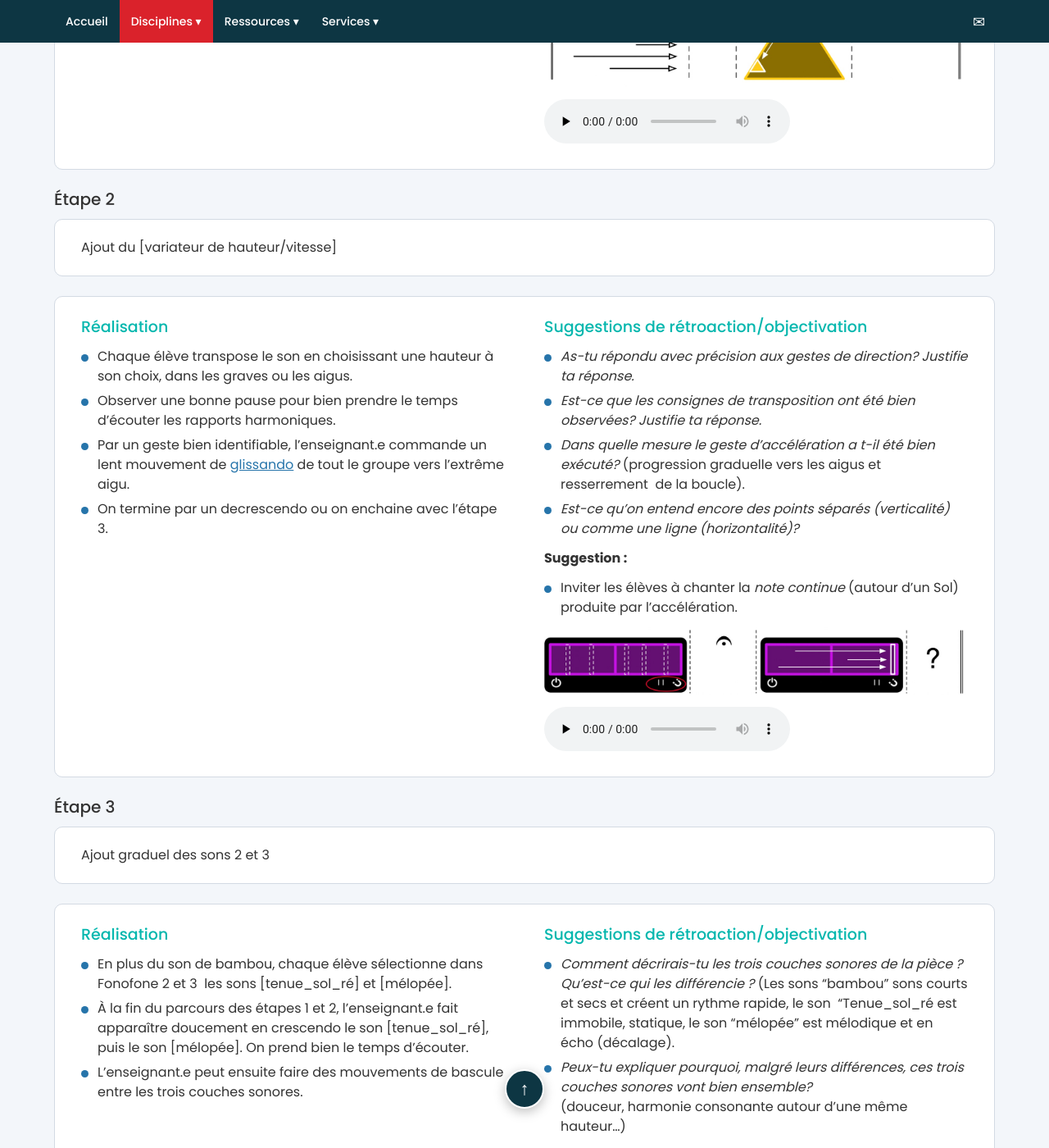
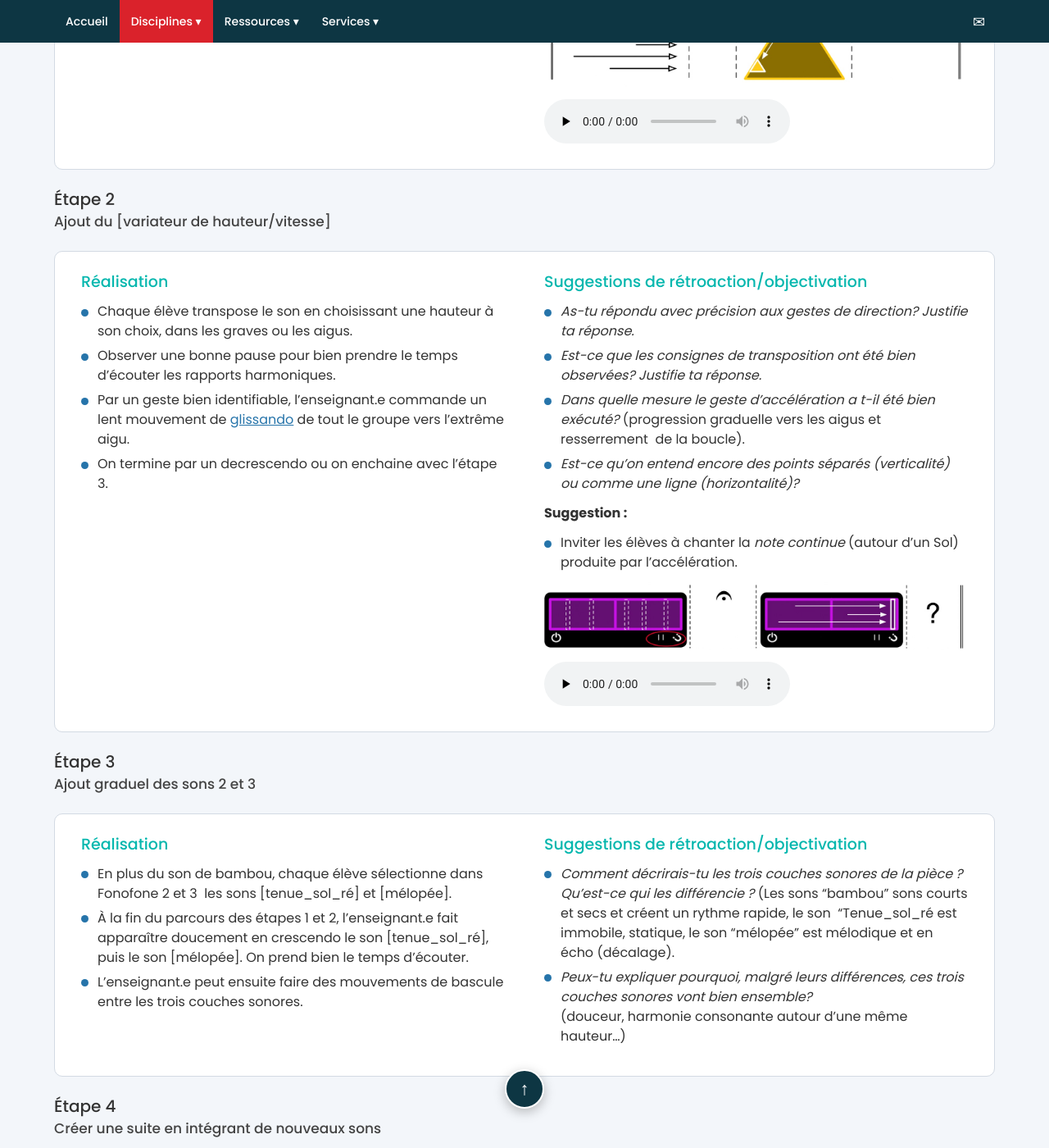
Before and after one commit to yves-fonofone/site-fonofone-revision, a Jekyll site: the page built from _activites/accumulation-points-web.md, in a window 1280 px wide and 1400 px high, scrolled down 2299 px. Shown: the whole window at 82% size. Built offline with Jekyll 4.4.1, drawn with Linux system fonts in a browser that asks for light colours.

Commit message:
Accumulation-sons courts : phrases d'introduction des étapes 2 à 4 en sous-titres, sans cadre
Co-Authored-By: Claude Opus 5.5 <noreply@anthropic.com>

```diff
--- a/_activites/accumulation-points-web.md
+++ b/_activites/accumulation-points-web.md
@@ -165,11 +165,8 @@ Au terme de l'activité:
 ### Étape 2
 {: #etape-2}
 
-<section class="encadre encadre--blanc encadre--bloc" markdown="1">
-
 Ajout du [variateur de hauteur/vitesse]
-
-</section>
+{: .etape-sous-titre}
 
 <section class="encadre encadre--blanc encadre--options encadre--options-2">
 <div class="options__col" markdown="1">
@@ -205,11 +202,8 @@ Ajout du [variateur de hauteur/vitesse]
 ### Étape 3
 {: #etape-3}
 
-<section class="encadre encadre--blanc encadre--bloc" markdown="1">
-
 Ajout graduel des sons 2 et 3
-
-</section>
+{: .etape-sous-titre}
 
 <section class="encadre encadre--blanc encadre--options encadre--options-2">
 <div class="options__col" markdown="1">
@@ -235,11 +229,8 @@ Ajout graduel des sons 2 et 3
 ### Étape 4
 {: #etape-4}
 
-<section class="encadre encadre--blanc encadre--bloc" markdown="1">
-
 Créer une suite en intégrant de nouveaux sons
-
-</section>
+{: .etape-sous-titre}
 
 <section class="encadre encadre--blanc encadre--options encadre--options-2">
 <div class="options__col" markdown="1">
--- a/style.css
+++ b/style.css
@@ -819,3 +819,6 @@ li.extrait p { margin: 0; }
 .fiche--fonofone .encadre--reperes-audio { display: grid; grid-template-columns: minmax(0, 1fr) minmax(0, 1fr); gap: 32px; align-items: center; }
 .fiche--fonofone .encadre--reperes-audio .playlist--compacte { margin: 0; max-width: none; }
 @media (max-width: 900px) { .fiche--fonofone .encadre--reperes-audio { grid-template-columns: minmax(0, 1fr); gap: 8px; } }
+
+/* Sous-titre placé juste sous un titre d'étape (ex. Accumulation-sons courts) */
+.fiche--fonofone .fiche-contenu p.etape-sous-titre { margin: -4px 0 12px; font: 500 17px/1.35 Poppins, sans-serif; color: #444; }
```
